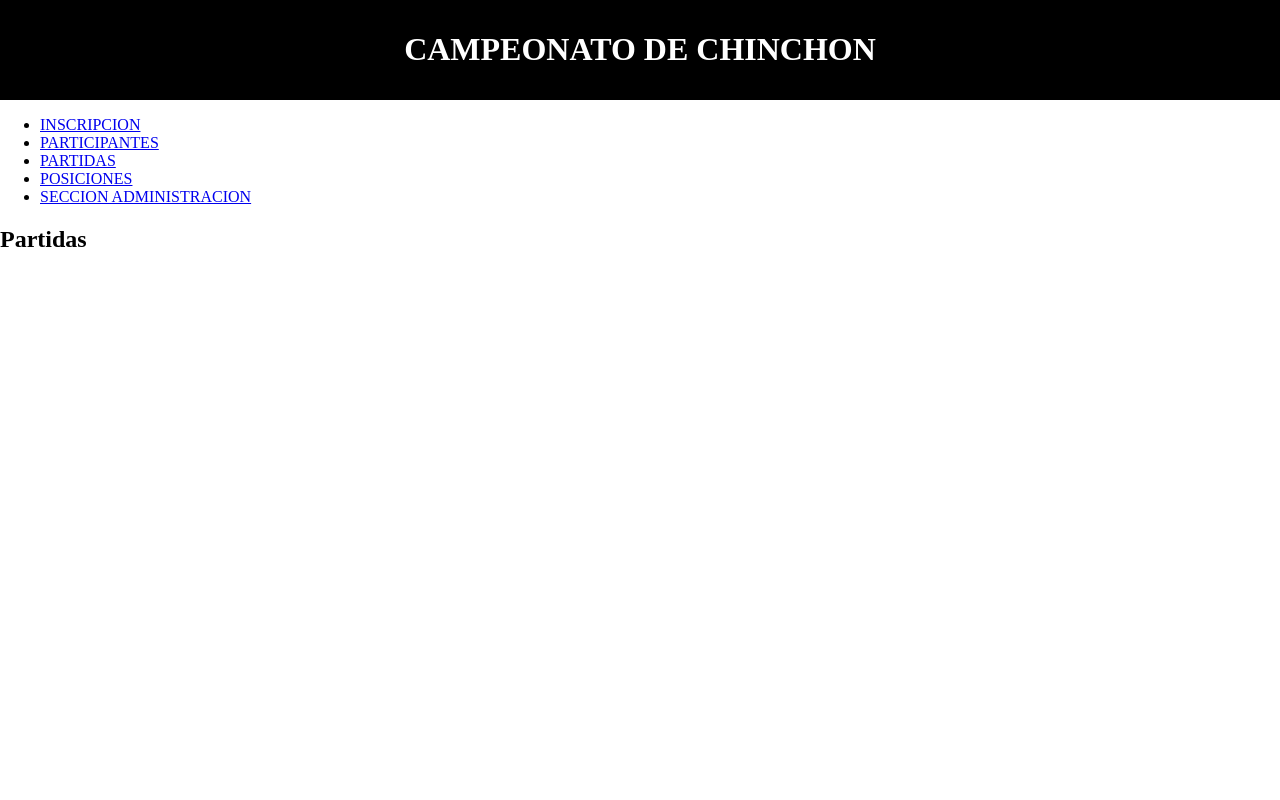
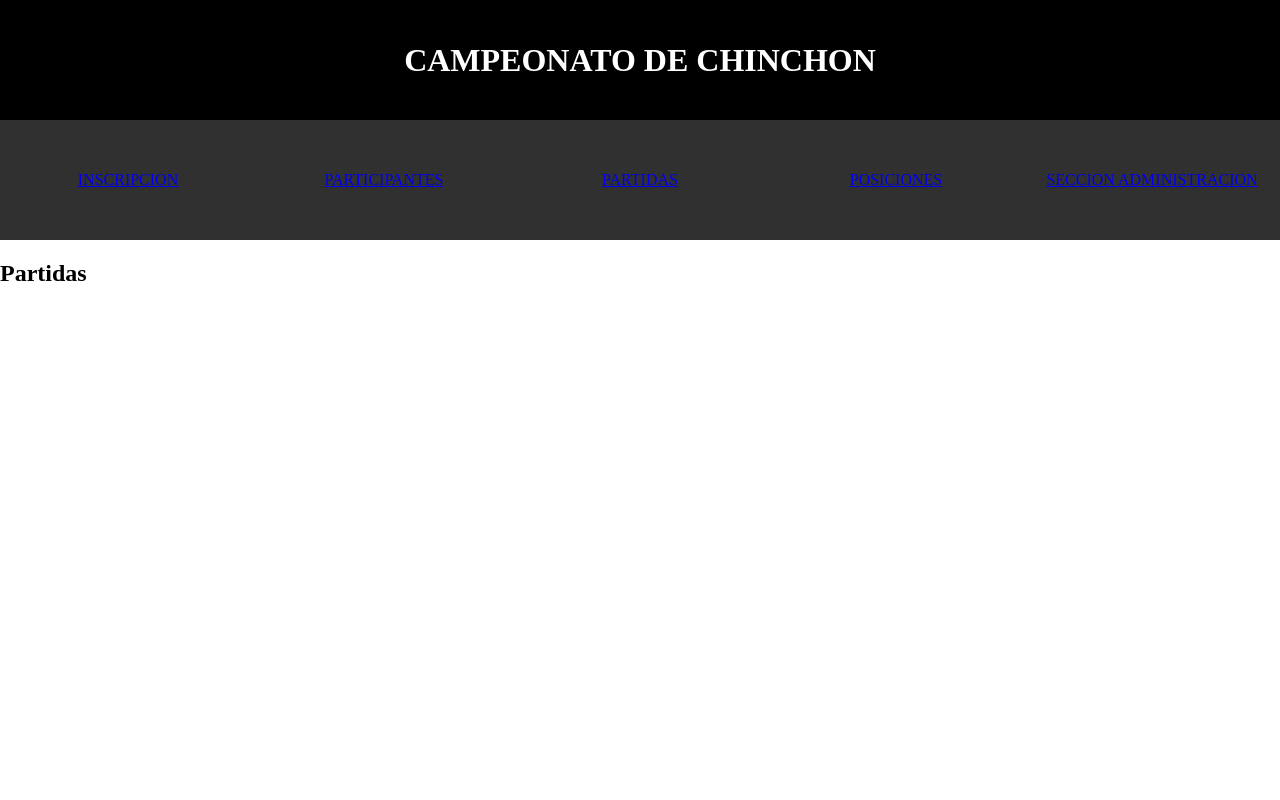
Before and after one commit to ezvel/CiHeich, a PHP site: page /partidas.php in a window 1280 px wide. Run offline with PHP 8.4, Linux system fonts and the light colour scheme.

Commit message:
Estructura general header
Pensamos en un diseño de cuadrícula para el header. Por este motivo utilizamos flexbox. Row para la navegación con su justificación y alineación centrada. Además el títular también lo ncesitamos centrado. Ahora finalizada la estrictura. podemos continuar con agregar sus respectivos colores

```diff
--- a/estilos.css
+++ b/estilos.css
@@ -5,13 +5,44 @@
 body {
 	margin: 0;
 	padding: 0;
+	min-height: 100vh;
 }
 
+h1 {
+	margin: 0;
+}
 
 .header__titular {
+	display: flex;
+	align-items: center;
+	justify-content: center; /*Al tener el header__titular me permite centrar su contenido, el h1*/
 	width: 100%;
-	padding: 10px;
-	text-align: center; /*Al tener el header__titular me permite centrar su contenido, el h1*/
+	height: 15vh;
 	background-color: black;
 	color: white;
 }
+
+.header__nav {
+	width: 100%;
+	height: 15vh;
+	background-color: #303030;
+	color: white;
+}
+
+.header__nav ul {
+	width: 100%;
+	height: 100%;
+	padding: 0;
+	margin: 0;
+	display: flex;
+	flex-direction: row;
+	justify-content: center;
+}
+
+.nav__item {
+	display: flex;
+	justify-content: center;
+	align-items: center;
+	text-decoration: none;
+	width: 20%;
+}
```
